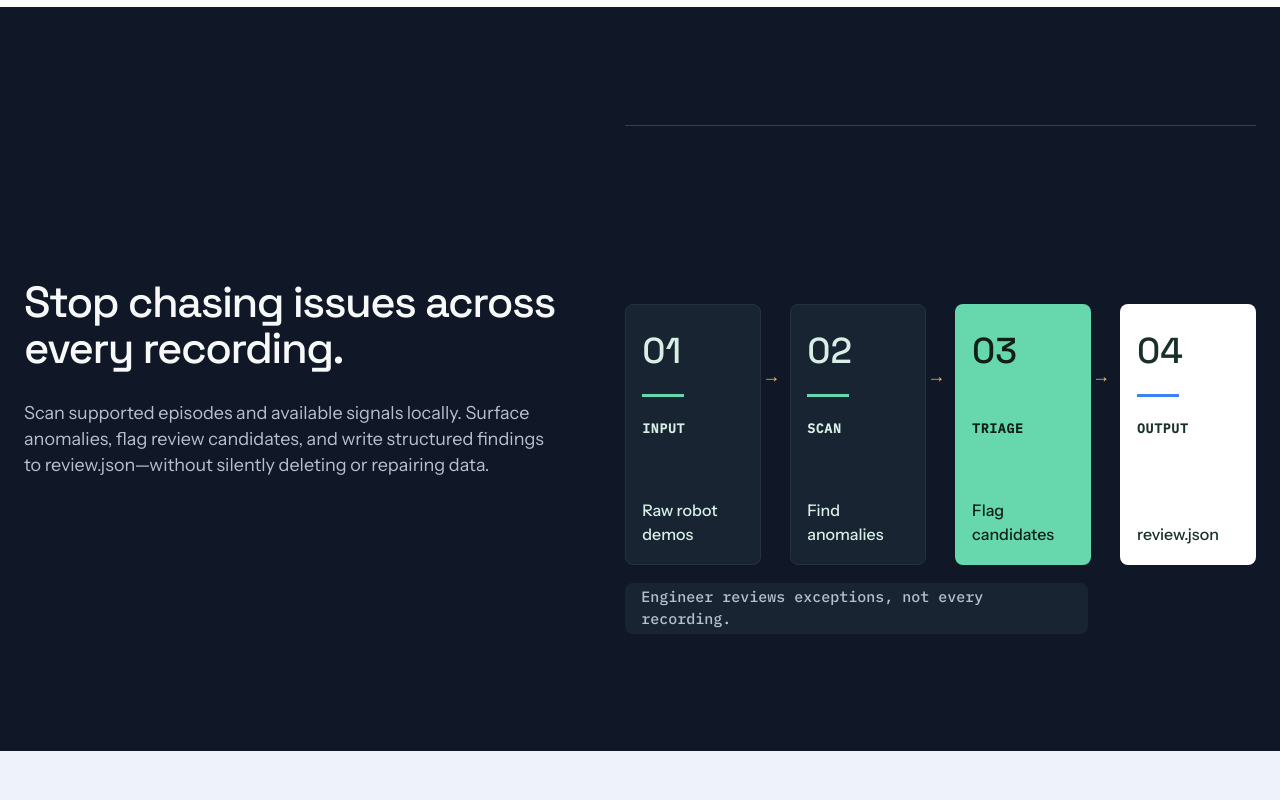
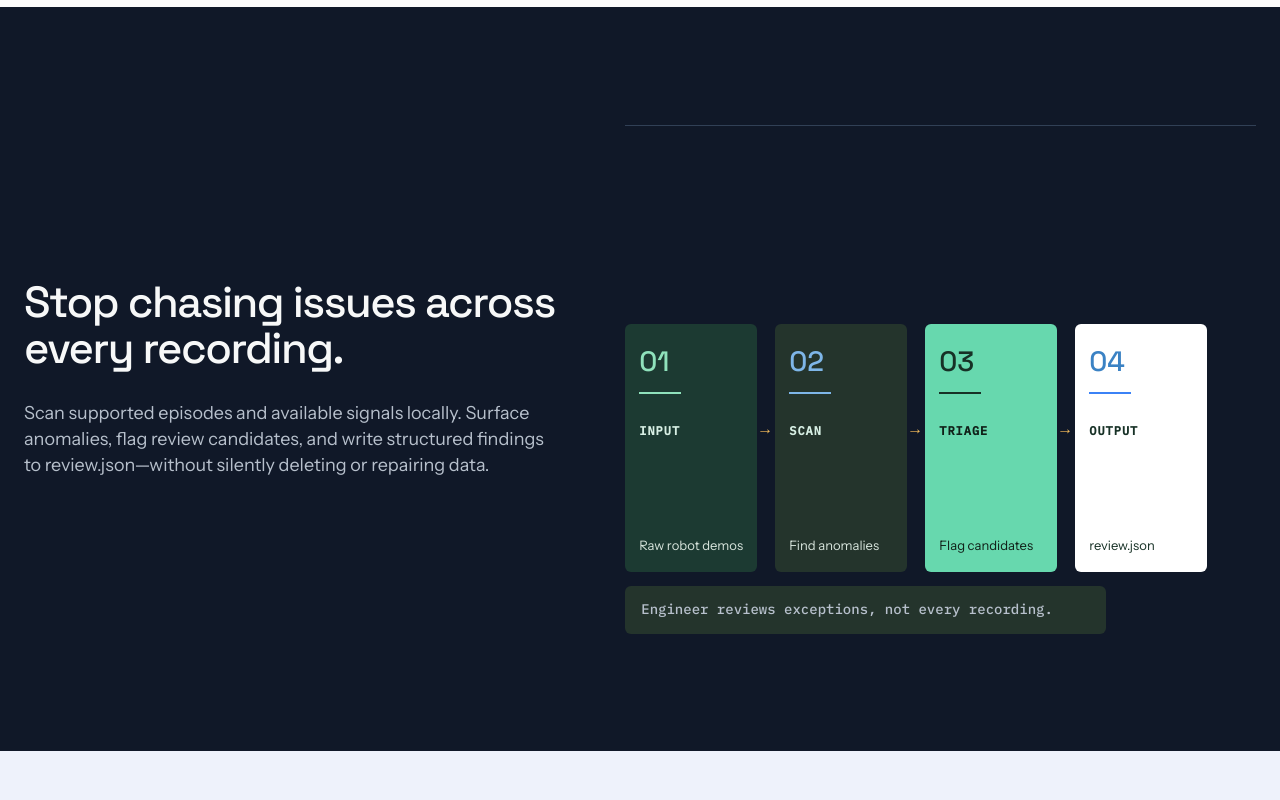
Before and after one commit to getrampcheck/rampcheck-website, a Next.js app in the folder rampcheck/: page / in a window 1280 px wide. Shown: the part 2140-2940 px from the top of the page. Built offline with nearby package versions, Linux system fonts and the light colour scheme.

Commit message:
Match the workflow section to the V13 frame.
Use the frame card colors, number colors, and shorter card proportions, and keep the outcome bar clear of the output card.

```diff
--- a/rampcheck/app/globals.css
+++ b/rampcheck/app/globals.css
@@ -559,7 +559,16 @@ input {
   border-color: #314056;
   background: #182232;
 }
-.ed-band.tone-dark .flow-steps li,
+.ed-band.tone-dark .flow-steps li {
+  border-color: transparent;
+  background: #1c3a32;
+  color: #d7efe4;
+}
+
+.ed-band.tone-dark .flow-steps li:nth-child(2) {
+  background: #24342c;
+}
+
 .ed-band.tone-dark .stack-cards li {
   border-color: #243044;
   background: #182432;
@@ -692,6 +701,11 @@ input {
   font-weight: 500;
 }
 
+.flow-steps b { font-size: 28px; color: #8fe2bc; }
+.flow-steps li:nth-child(2) b { color: #7eb6e8; }
+.flow-steps li.is-active b { color: #173126; }
+.flow-steps li.is-light b { color: #3b82c4; }
+
 .flow-steps strong,
 .stack-cards strong {
   margin-top: 22px;
@@ -701,6 +715,8 @@ input {
   letter-spacing: 0.06em;
   text-transform: uppercase;
 }
+
+.flow-steps strong { margin-top: 28px; font-size: 12px; letter-spacing: 0.08em; }
 
 .flow-steps span,
 .stack-cards span {
@@ -712,6 +728,16 @@ input {
   text-transform: none;
 }
 
+.flow-steps span {
+  padding-top: 36px;
+  color: #d7e4dc;
+  font-size: 13px;
+  font-weight: 400;
+}
+
+.flow-steps li.is-active span,
+.flow-steps li.is-light span { color: inherit; }
+
 .ed-cta {
   margin-top: 22px;
 }
@@ -801,7 +827,7 @@ input {
   list-style: none;
 }
 
-.flow-steps { grid-template-columns: repeat(4, 136px); justify-content: space-between; }
+.flow-steps { grid-template-columns: repeat(4, 132px); justify-content: start; gap: 18px; }
 .stack-cards { grid-template-columns: repeat(3, 182px); justify-content: space-between; align-items: end; }
 
 .flow-steps li,
@@ -817,6 +843,13 @@ input {
   color: #d7efe4;
 }
 
+.flow-steps li {
+  min-height: 248px;
+  padding: 16px 14px 16px;
+  border: 0;
+  border-radius: 6px;
+}
+
 .stack-cards li { min-height: 245px; }
 
 .flow-steps li.is-active,
@@ -837,11 +870,11 @@ input {
 .stack-cards li::after {
   content: "→";
   position: absolute;
-  top: 58px;
-  right: -20px;
+  top: 92px;
+  right: -16px;
   z-index: 1;
   color: #f2ba59;
-  font-size: 18px;
+  font-size: 16px;
 }
 
 .flow-steps li:last-child::after,
@@ -852,9 +885,9 @@ input {
   content: "";
   display: block;
   width: 42px;
-  height: 3px;
-  margin-top: 16px;
-  background: #67d8ae;
+  height: 2px;
+  margin-top: 10px;
+  background: currentColor;
 }
 
 .flow-steps li.is-light b::after,
@@ -868,9 +901,10 @@ input {
 
 .flow-panel {
   display: flex;
+  width: min(100%, 642px);
   flex-direction: column;
   justify-content: flex-end;
-  padding-top: 28px;
+  padding-top: 18px;
   border-top: 1px solid #314056;
 }
 
@@ -888,14 +922,14 @@ input {
   display: flex;
   align-items: center;
   gap: 16px;
-  width: calc(100% - 168px);
-  min-height: 51px;
-  margin: 18px 0 0;
+  width: calc(100% - 150px);
+  min-height: 48px;
+  margin: 14px 0 0;
   padding: 0 16px;
-  border-radius: 8px;
-  background: #182432;
-  color: #d7e4dc;
-  font-size: 15px;
+  border-radius: 6px;
+  background: #24342c;
+  color: #f4f7f4;
+  font-size: 14px;
   letter-spacing: 0;
   text-transform: none;
 }
```
